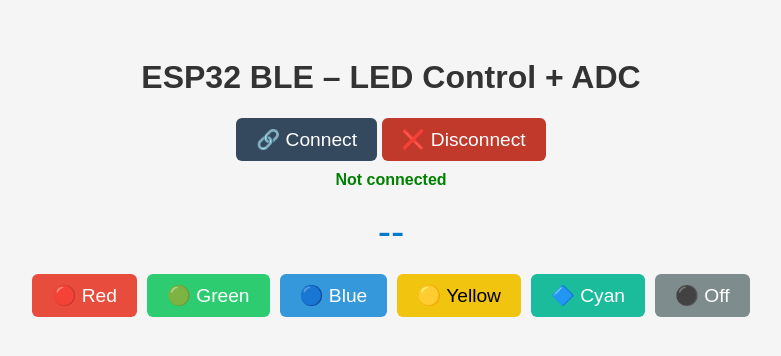
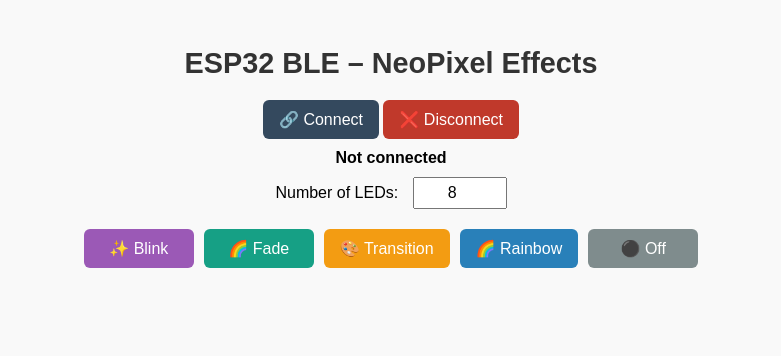
Before and after one commit to Cesarbautista10/webserial_interface, a plain HTML site: page docs/space.html in a window 1280 px wide. Shown: the whole page, without its empty margins (249-1030 px from the left). Drawn offline with Linux system fonts and the light colour scheme.

Commit message:
xhore: add more effects neopixels

```diff
--- a/docs/space.html
+++ b/docs/space.html
@@ -2,41 +2,85 @@
 <html lang="en">
 <head>
   <meta charset="UTF-8" />
-  <title>ESP32 BLE Control + ADC</title>
+  <title>ESP32 BLE LED Effects</title>
+  <meta name="viewport" content="width=device-width, initial-scale=1.0" />
   <style>
-    body { font-family: sans-serif; text-align: center; padding: 30px; background: #f5f5f5; }
-    h1 { color: #333; }
-    #status { margin-top: 10px; font-weight: bold; color: green; }
-    #adcValue { font-size: 2.5em; color: #007acc; margin: 20px 0; }
-    .controls { display: flex; flex-wrap: wrap; justify-content: center; gap: 10px; margin: 20px 0; }
+    body {
+      font-family: sans-serif;
+      background: #f9f9f9;
+      padding: 20px;
+      text-align: center;
+    }
+
+    h1 {
+      font-size: 1.8em;
+      color: #333;
+    }
+
+    .status {
+      margin: 10px 0;
+      font-weight: bold;
+    }
+
+    .controls, .effects {
+      display: flex;
+      flex-wrap: wrap;
+      justify-content: center;
+      gap: 10px;
+      margin: 20px 0;
+    }
+
     button {
-      font-size: 1.2em; padding: 10px 20px; border: none;
-      border-radius: 6px; cursor: pointer; color: white;
+      font-size: 1em;
+      padding: 10px 16px;
+      border: none;
+      border-radius: 6px;
+      color: white;
+      cursor: pointer;
+      transition: transform 0.2s;
+      min-width: 110px;
     }
+
+    button:hover {
+      transform: scale(1.05);
+    }
+
     .connect { background: #34495e; }
     .disconnect { background: #c0392b; }
-    .red { background: #e74c3c; }
-    .green { background: #2ecc71; }
-    .blue { background: #3498db; }
-    .yellow { background: #f1c40f; color: black; }
-    .cyan { background: #1abc9c; }
+
+    .blink { background: #9b59b6; }
+    .fade { background: #16a085; }
+    .transition { background: #f39c12; }
+    .rainbow { background: #2980b9; }
     .off { background: #7f8c8d; }
+
+    input[type="number"] {
+      font-size: 1em;
+      padding: 5px;
+      width: 80px;
+      margin-left: 10px;
+      text-align: center;
+    }
   </style>
 </head>
 <body>
-  <h1>ESP32 BLE – LED Control + ADC</h1>
+  <h1>ESP32 BLE – NeoPixel Effects</h1>
+
   <button class="connect" onclick="connect()">🔗 Connect</button>
   <button class="disconnect" onclick="disconnect()">❌ Disconnect</button>
-  <div id="status">Not connected</div>
-  <div id="adcValue">--</div>
+  <div id="status" class="status">Not connected</div>
 
-  <div class="controls">
-    <button class="red" onclick="send('1')">🔴 Red</button>
-    <button class="green" onclick="send('2')">🟢 Green</button>
-    <button class="blue" onclick="send('3')">🔵 Blue</button>
-    <button class="yellow" onclick="send('4')">🟡 Yellow</button>
-    <button class="cyan" onclick="send('5')">🔷 Cyan</button>
-    <button class="off" onclick="send('0')">⚫ Off</button>
+  <div>
+    Number of LEDs:
+    <input type="number" id="ledCount" value="8" min="1" max="100">
+  </div>
+
+  <div class="effects">
+    <button class="blink" onclick="sendEffect('BLINK')">✨ Blink</button>
+    <button class="fade" onclick="sendEffect('FADE')">🌈 Fade</button>
+    <button class="transition" onclick="sendEffect('TRANSITION')">🎨 Transition</button>
+    <button class="rainbow" onclick="sendEffect('RAINBOW')">🌈 Rainbow</button>
+    <button class="off" onclick="sendEffect('OFF')">⚫ Off</button>
   </div>
 
   <script>
@@ -55,16 +99,8 @@
 
         document.getElementById('status').textContent = "✅ Connected to " + device.name;
 
-        characteristic.addEventListener('characteristicvaluechanged', (event) => {
-          const value = new TextDecoder().decode(event.target.value);
-          document.getElementById('adcValue').textContent = value;
-        });
-
-        await characteristic.startNotifications();
-
         device.ongattserverdisconnected = () => {
           document.getElementById('status').textContent = "🔌 Disconnected";
-          document.getElementById('adcValue').textContent = "--";
         };
 
       } catch (err) {
@@ -76,14 +112,16 @@
       if (device && device.gatt.connected) {
         device.gatt.disconnect();
         document.getElementById('status').textContent = "🔌 Disconnected manually";
-        document.getElementById('adcValue').textContent = "--";
       }
     }
 
-    async function send(val) {
+    async function sendEffect(effect) {
+      const count = document.getElementById("ledCount").value || 8;
+      const command = `FX:${effect},${count}`;  // Ej: FX:BLINK,8
+
       if (!characteristic) return;
       try {
-        await characteristic.writeValue(new TextEncoder().encode(val));
+        await characteristic.writeValue(new TextEncoder().encode(command));
       } catch (err) {
         alert("❌ Send error: " + err);
       }
```
